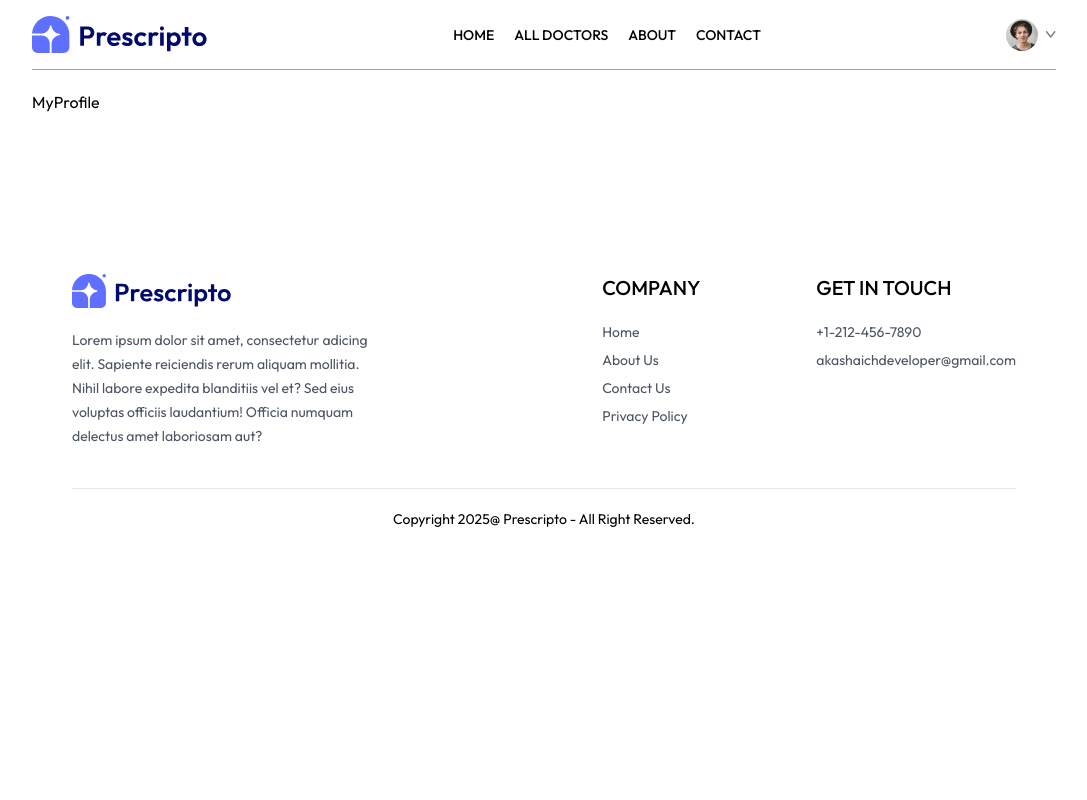
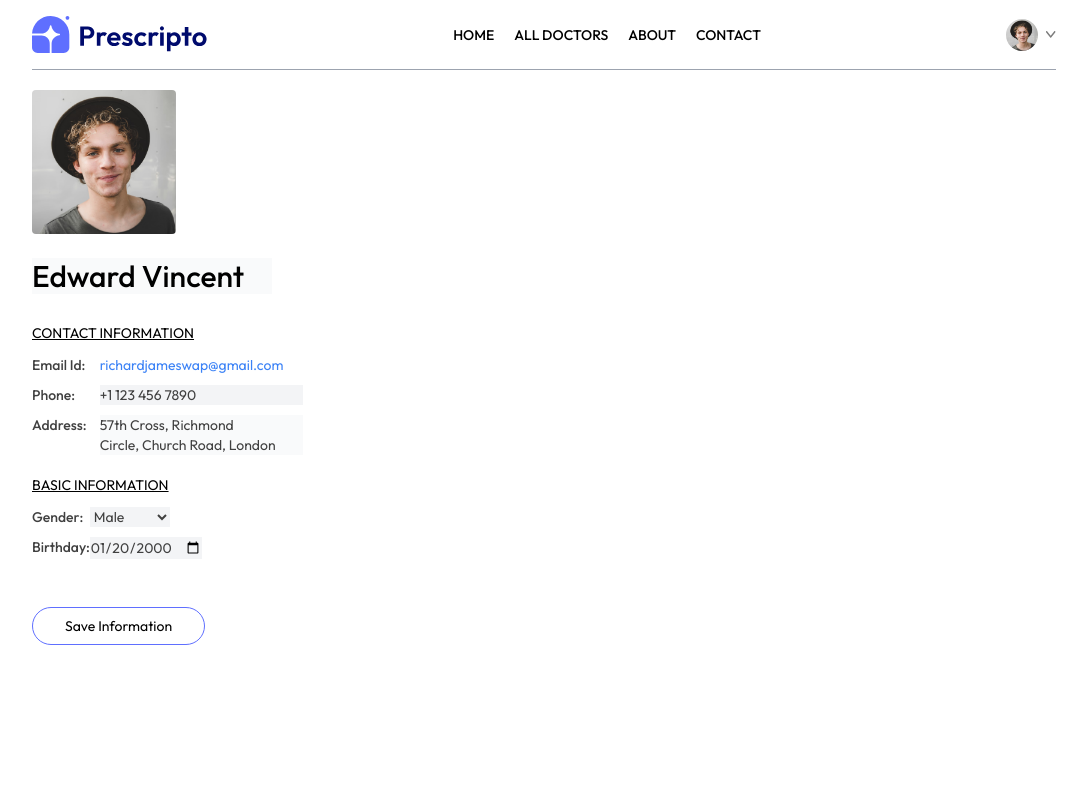
Before and after one commit to AkashAich1999/Prescripto-Doctor-Appointment-Booking, a React (Vite) app in the folder frontend/: page /my-profile in a window 1280 px wide. Shown: the top 800 px of the page, without its empty margins (96-1183 px from the left). Built offline with nearby package versions, Linux system fonts and the light colour scheme.

Commit message:
Created User Profile Page

```diff
--- a/frontend/src/pages/MyProfile.jsx
+++ b/frontend/src/pages/MyProfile.jsx
@@ -1,6 +1,89 @@
+import { useState } from "react";
+import { assets } from "../assets/assets.js";
+
 const MyProfile = () => {
+  const [userData, setUserData] = useState({
+    name: "Edward Vincent",
+    image: assets.profile_pic,
+    email: "richardjameswap@gmail.com",
+    phone: "+1 123 456 7890",
+    address: {
+      line1: "57th Cross, Richmond ",
+      line2: "Circle, Church Road, London"
+    },
+    gender: "Male",
+    dob: "2000-01-20"
+  });
+
+  const [isEdit, setIsEdit] = useState(true);
+
   return (
-    <div>MyProfile</div>
+    <div className="max-w-lg flex flex-col gap-2 text-sm items-center sm:items-start">
+      <img className="w-36 rounded" src={userData.image} alt="" />
+      {
+        isEdit
+        ? <input className="max-w-60 bg-gray-50 text-3xl font-medium mt-4" type="text" onChange={e => setUserData(prev => ({...prev, name:e.target.value}))} value={userData.name} />
+        : <p className="text-neutral-800 text-3xl font-medium mt-4">{userData.name}</p>
+      }
+
+      <hr className="bg-zinc-400 h-[1px] border-none" />
+      <div>
+        <p className="mt-3 underline text-neutal-500">CONTACT INFORMATION</p>
+        <div className="grid grid-cols-[1fr_3fr] gap-y-2.5 mt-3 text-neutral-700">
+          <p className="font-medium">Email Id:</p>
+          <p className="text-blue-500">{userData.email}</p>
+          <p className="font-medium">Phone:</p>
+          {
+            isEdit
+            ? <input className="bg-gray-100 max-w-52" type="text" onChange={e => setUserData(prev => ({...prev, phone:e.target.value}))} value={userData.phone} />
+            : <p className="text-blue-400">{userData.phone}</p>
+          }
+          <p className="font-medium">Address:</p>
+          {
+            isEdit
+            ? <p>
+                <input className="bg-gray-50" type="text" onChange={e => setUserData(prev => ({...prev, address:{ ...prev.address, line1:e.target.value }}))} value={userData.address.line1} />
+                <br />
+                <input className="bg-gray-50" type="text" onChange={e => setUserData(prev => ({...prev, address:{ ...prev.address, line2:e.target.value }}))} value={userData.address.line2} />
+              </p>
+            : <p className="text-gray-500">
+                {userData.address.line1}
+                <br />
+                {userData.address.line2}
+              </p>
+          }
+        </div>
+      </div>
+
+      <div>
+        <p className="mt-3 underline text-neutal-500">BASIC INFORMATION</p>
+        <div className="grid grid-cols-[1fr_3fr] gap-y-2.5 mt-3 text-neutral-700">
+          <p className="font-medium">Gender:</p>
+          {
+            isEdit
+            ? <select className="bg-gray-100 max-w-20" onChange={(e) => setUserData(prev => ({...prev, gender:e.target.value}))} value={userData.gender}>
+                <option value="Male">Male</option>
+                <option value="Female">Female</option>
+              </select>
+            : <p className="text-gray-400">{userData.gender}</p>
+          }
+          <p className="font-medium ">Birthday:</p>
+          {
+            isEdit
+            ? <input className="bg-gray-100 max-w-28" type="date" onChange={(e) => setUserData(prev => ({...prev, dob:e.target.value}))} value={userData.dob} />
+            : <p className="text-gray-400">{userData.dob}</p>
+          }
+        </div>
+      </div>
+
+      <div className="mt-10">
+        {
+          isEdit
+          ? <button className="border border-primary px-8 py-2 rounded-full hover:bg-primary hover:text-white transition-all" onClick={() => setIsEdit(false)}>Save Information</button>
+          : <button className="border border-primary px-8 py-2 rounded-full hover:bg-primary hover:text-white transition-all" onClick={() => setIsEdit(true)}>Edit</button>
+        }
+      </div>
+    </div>
   )
 }
 
```
